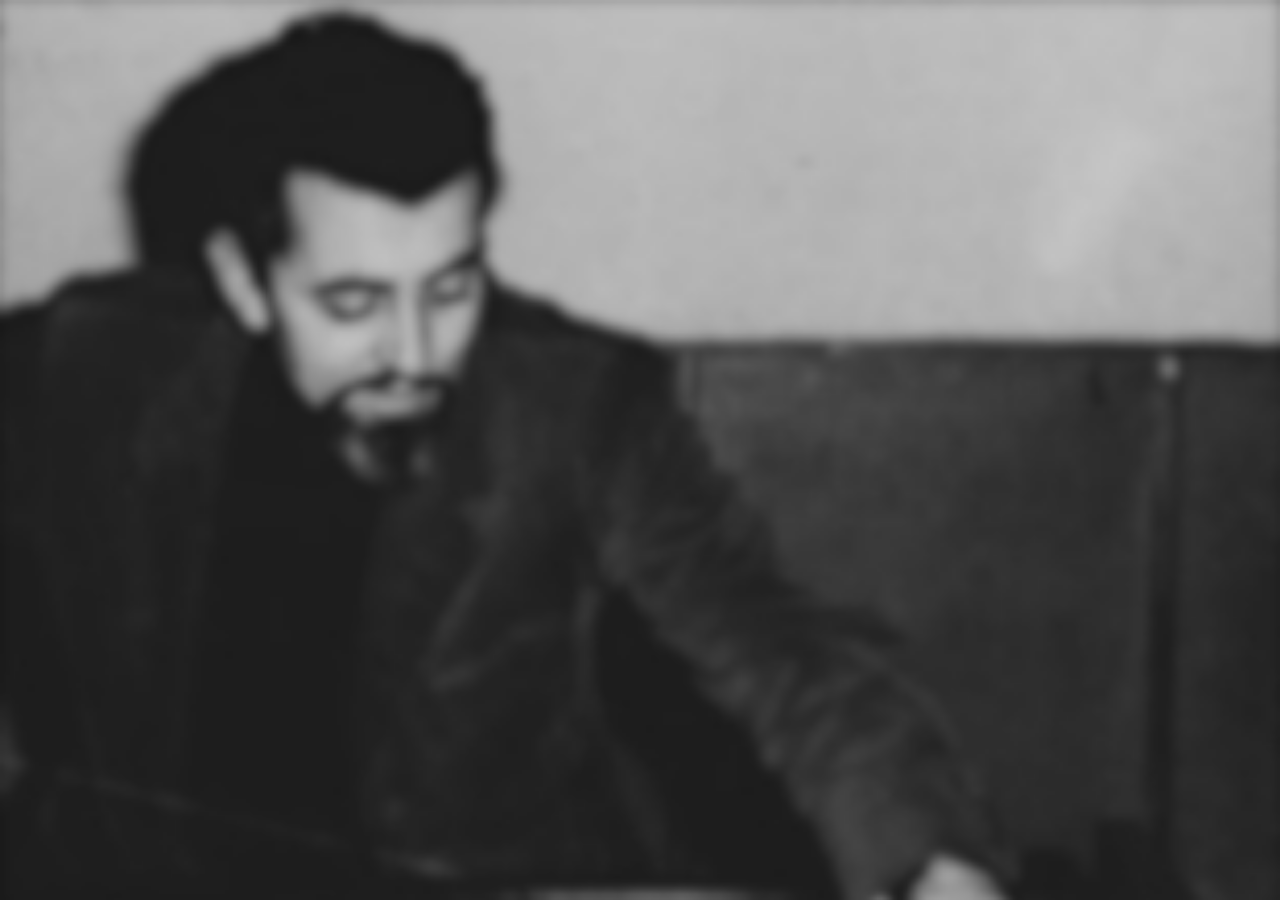
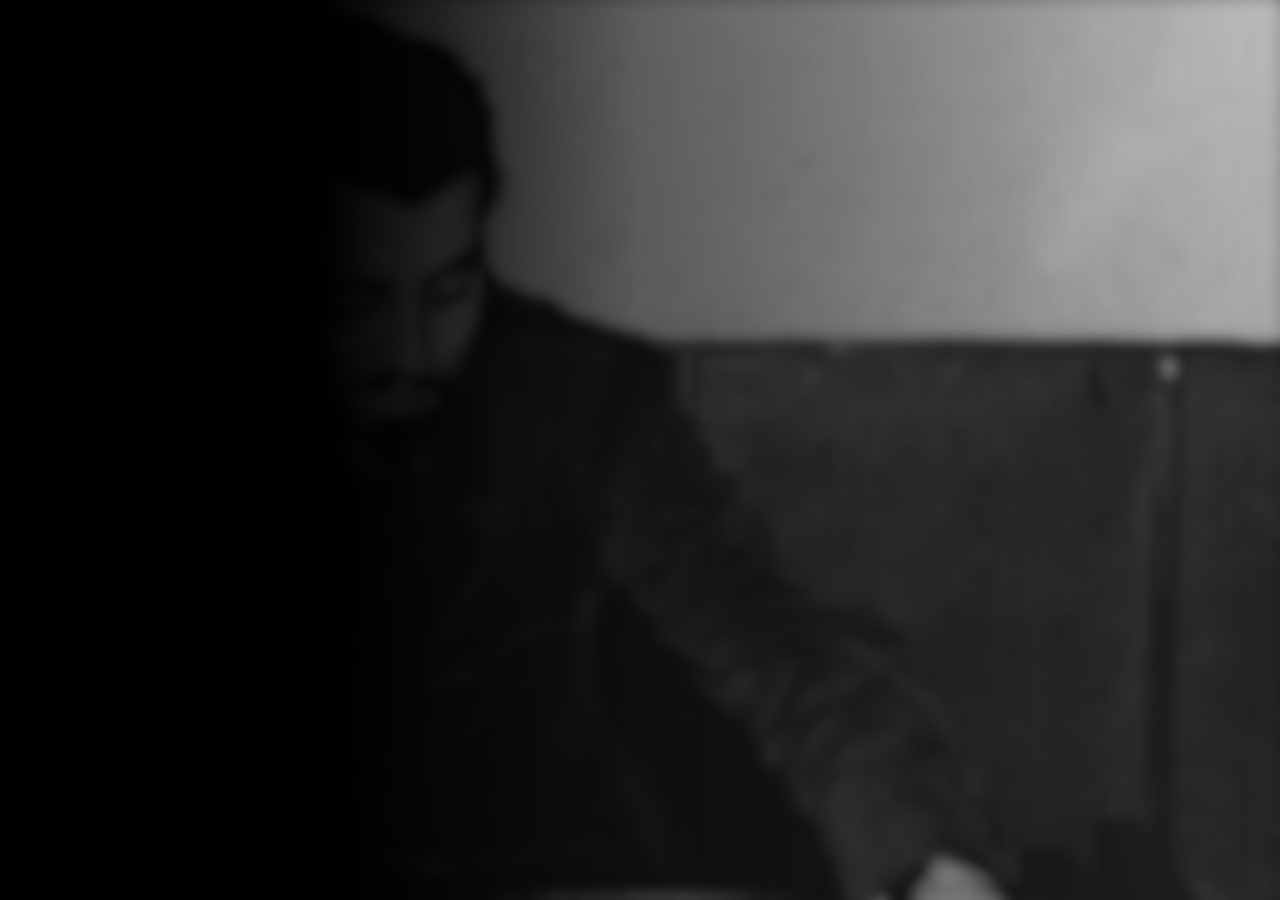
Before and after one commit to JacopoPetrucci/catalogo-bertoncini, a Jekyll site: the page built from index.markdown, in a window 1280 px wide. Built offline with Jekyll 4.4.1, drawn with Linux system fonts in a browser that asks for light colours.

Commit message:
Fix overlay globale su body

```diff
--- a/assets/main.scss
+++ b/assets/main.scss
@@ -16,9 +16,23 @@ body.home-page {
   background-color: #000000;
 }
 
+body.home-page::before {
+  content: '';
+  position: fixed;
+  inset: 0;
+  background: linear-gradient(
+    to right,
+    rgba(0, 0, 0) 25%,
+    rgba(0, 0, 0, 0.5) 50%,
+    rgba(0, 0, 0, 0) 100%
+  );
+  z-index: 0;
+  pointer-events: none;
+}
+
 .site-header {
   background-color: transparent;
-  border-top: 3px solid #c8873a;
+  border-top: 3px solid #000000;
   border-bottom: none;
   min-height: 70px;
   display: flex;
@@ -26,7 +40,7 @@ body.home-page {
   justify-content: flex-start;
   padding-left: 30px;
   position: relative;
-  z-index: 1;
+  z-index: 2;
 
   &::before {
     content: '';
@@ -119,23 +133,17 @@ body.home-page {
 .home-hero {
   position: relative;
   min-height: calc(100vh - 73px);
-  background: transparent
+  background: transparent;
+  z-index: 1;
 }
 
 .home-overlay {
-  position: absolute;
-  inset: 0;
-  background: linear-gradient(
-    to left,
-    rgba(0, 0, 0) 25%,
-    rgba(0, 0, 0, 0.5) 50%,
-    rgba(0, 0, 0, 0) 100%
-  );
+  display: none;
 }
 
 .home-content {
   position: relative;
-  z-index: 1;
+  z-index: 2;
   padding: 60px 30px;
 }
 
```
